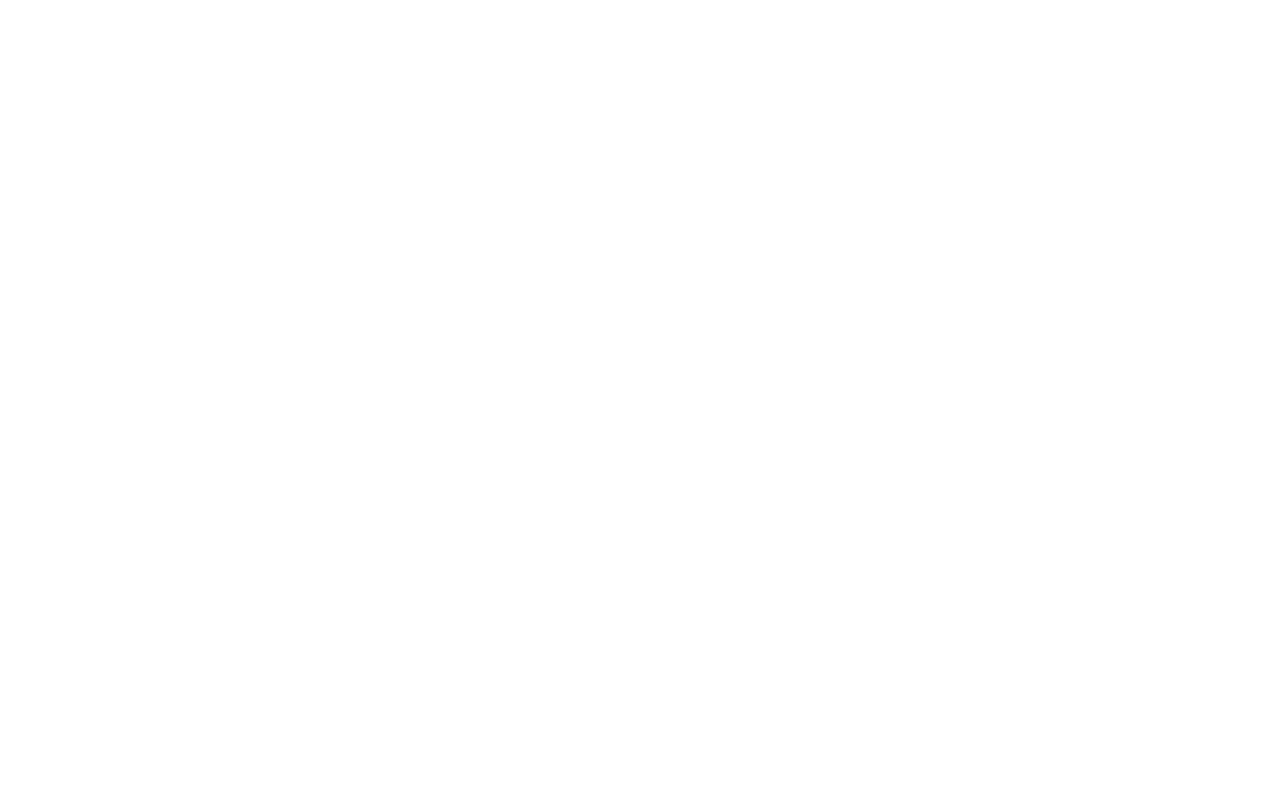
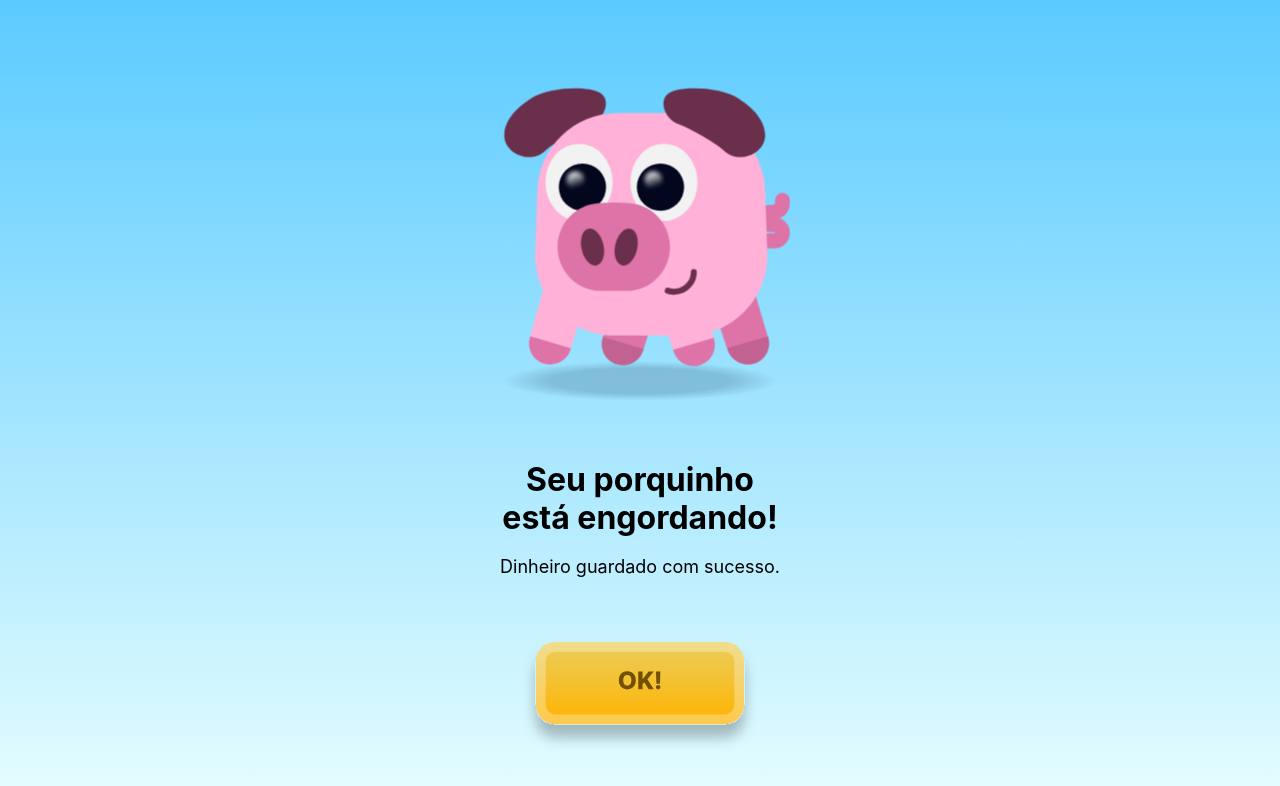
Before and after one commit to vanessanascimento28/OinkBank, a React (Vite) app: page /saving in a window 1280 px wide. Before the commit this address had no page. Shown: the top 786 px of the page. Built offline with nearby package versions, Linux system fonts and the light colour scheme.

Commit message:
"saving screen"

```diff
--- a/src/App.jsx
+++ b/src/App.jsx
@@ -1,16 +1,22 @@
 // src/App.jsx
 import { useState } from "react";
-import { BrowserRouter as Router, Routes, Route, useLocation } from "react-router-dom";
+import {
+  BrowserRouter as Router,
+  Routes,
+  Route,
+  useLocation,
+} from "react-router-dom";
 import { AnimatePresence, motion } from "framer-motion";
 import Home from "./components/Home.jsx";
 import DptScreen from "./components/DptScreen.jsx";
 import BrkScreen from "./components/BrkScreen.jsx";
+import SavingScreen from "./components/SavingScreen.jsx";
 
 // variantes de página (fade + leve slide)
 const pageVariants = {
   initial: { opacity: 0, y: 12 },
-  in:      { opacity: 1, y: 0 },
-  out:     { opacity: 0, y: -12 },
+  in: { opacity: 1, y: 0 },
+  out: { opacity: 0, y: -12 },
 };
 
 const pageTransition = { duration: 0.28, ease: "easeInOut" };
@@ -37,16 +43,38 @@
   return (
     <AnimatePresence mode="wait">
       <Routes location={location} key={location.pathname}>
-        <Route path="/" element={<AnimatedPage><Home balance={balance} /></AnimatedPage>} />
-        <Route path="/deposit" element={<AnimatedPage><DptScreen /></AnimatedPage>} />
-        <Route path="/break" element={<AnimatedPage><BrkScreen /></AnimatedPage>} />
+        <Route
+          path="/"
+          element={
+            <AnimatedPage>
+              <Home balance={balance} />
+            </AnimatedPage>
+          }
+        />
+        <Route
+          path="/deposit"
+          element={
+            <AnimatedPage>
+              <DptScreen />
+            </AnimatedPage>
+          }
+        />
+        <Route
+          path="/break"
+          element={
+            <AnimatedPage>
+              <BrkScreen />
+            </AnimatedPage>
+          }
+        />
+        <Route path="/saving" element={<SavingScreen />} />
       </Routes>
     </AnimatePresence>
   );
 }
 
 export default function App() {
-  const [balance] = useState(30.00);
+  const [balance] = useState(30.0);
 
   return (
     <Router>
--- /dev/null
+++ b/src/blocks/SavingScreen.css
@@ -0,0 +1,125 @@
+.saving-screen {
+  display: flex;
+  align-items: center;
+  flex-direction: column;
+  min-height: 100vh;
+  min-height: 100dvh;
+  background: linear-gradient(to top, #E5FDFF 0%, #5BCBFF 100%);
+}
+
+
+.saving__content {
+  flex: 1;
+  display: flex;
+  flex-direction: column;
+  align-items: center;
+  justify-content: center;
+}
+
+
+.saving__pig-area {
+  position: relative;
+  display: grid;
+  place-items: center;
+  margin-top: 10px;
+}
+
+
+@keyframes pigPulse {
+  0%, 100% { transform: scale(1); }
+  50%      { transform: scale(1.05); }
+}
+
+.saving__pig {
+  max-width: 300px;
+  height: 312px;
+  animation: pigPulse 1.4s ease-in-out infinite;
+  z-index: 1;
+  display: block;
+}
+
+.saving__pig-shadow {
+  width: 280px;
+  height: 40px;
+  margin-top: -12px;
+  border-radius: 50%;
+  background: radial-gradient(
+    ellipse at center,
+    rgba(64, 105, 136, 0.30) 0%,
+    rgba(64, 105, 136, 0.30) 45%,
+    rgba(64, 105, 136, 0.00) 70%
+  );
+}
+
+@keyframes coinDrop {
+  0%   { transform: translateY(-400px) rotate(0deg); opacity: 0; }
+  15%  { opacity: 1; }
+  70%  { opacity: 1; }
+  100% { transform: translateY(80px) rotate(360deg); opacity: 0; }
+}
+
+.coin {
+  position: absolute;
+  width: 36px;
+  height: 36px;
+  object-fit: contain;
+  z-index: 0; /* 👈 moedas ficam atrás do porco */
+  animation: coinDrop 1.6s ease-in infinite;
+}
+
+.coin--1 { left: -2px; animation-delay: 0s; }
+.coin--2 { left:  50px; animation-delay: 0.4s; }
+.coin--3 { left:  200px; animation-delay: 0.8s; }
+
+.saving__message {
+  max-width: 286px;
+  height: 78px;
+  font-family: "Inter", Arial, sans-serif;
+  font-weight: 700;
+  font-size: 32px;
+  line-height: 1.2;
+  text-align: center;
+  margin-top: 60px;
+}
+
+.saving__message-success {
+  max-width: 286px;
+  height: 22px;
+  font-family: "Inter", Arial, sans-serif;
+  font-weight: 400;
+  font-size: 18px;
+  line-height: 1.2;
+  text-align: center;
+  margin-top: 17px;
+}
+
+.saving__loader {
+  width: 36px;
+  height: 36px;
+  border: 3px solid rgba(255,255,255,0.8);
+  border-top-color: #063a59;
+  border-radius: 50%;
+  margin-top: 60px;
+  animation: spin 0.9s linear infinite;
+}
+@keyframes spin {
+  to { transform: rotate(360deg); }
+}
+
+.saving__ok-btn {
+  background: none;
+  border: none;
+  padding: 0;
+  cursor: pointer;
+  transition: transform 0.15s ease, filter 0.15s ease;
+}
+.saving__ok-btn:active {
+  transform: scale(0.92);
+  filter: brightness(0.95);
+}
+.saving__ok-icon {
+  max-width: 273px;
+  height: 108px;
+  display: block;
+  margin-top: 64px;
+}
--- a/src/components/DptScreen.jsx
+++ b/src/components/DptScreen.jsx
@@ -52,7 +52,7 @@
             className="dpt__btn"
             type="button"
             aria-label="Confirmar"
-            onClick={(e) => e.preventDefault()}
+            onClick={() => navigate("/saving")}
           >
             <img src={confirmGreen} alt="Confirmar" className="dpt__btn-icon" />
           </button>
--- /dev/null
+++ b/src/components/SavingScreen.jsx
@@ -0,0 +1,59 @@
+import React, { useEffect, useState } from "react";
+import { useNavigate } from "react-router-dom";
+import "../blocks/SavingScreen.css";
+import petPig from "../images/petPig.svg";
+import coin from "../images/coin.svg";
+import okButton from "../images/okButton.svg";
+
+function SavingScreen() {
+  const navigate = useNavigate();
+  const [done, setDone] = useState(false);
+
+  useEffect(() => {
+    const t = setTimeout(() => setDone(true), 3000); // 3s
+    return () => clearTimeout(t);
+  }, []);
+
+  return (
+    <div className="saving-screen">
+      <main className="saving__content">
+        <div className="saving__pig-area">
+          {/* pig “engordando” */}
+          <img src={petPig} alt="Porquinho mascote" className="saving__pig" />
+
+          {/* moedinhas caindo */}
+          <img src={coin} alt="" className="coin coin--1" aria-hidden="true" />
+          <img src={coin} alt="" className="coin coin--2" aria-hidden="true" />
+          <img src={coin} alt="" className="coin coin--3" aria-hidden="true" />
+
+          {/* sombra */}
+          <div className="saving__pig-shadow" aria-hidden="true"></div>
+        </div>
+
+        {/* mensagem fixa */}
+        <p className="saving__message">Seu porquinho está engordando!</p>
+
+        {/* loading ou botão OK */}
+        {done ? (
+          <>
+            <p className="saving__message-success" aria-live="polite">
+              Dinheiro guardado com sucesso.
+            </p>
+            <button
+              className="saving__ok-btn"
+              type="button"
+              onClick={() => navigate("/")}
+              aria-label="Voltar para a Home"
+            >
+              <img src={okButton} alt="OK" className="saving__ok-icon" />
+            </button>
+          </>
+        ) : (
+          <div className="saving__loader" role="status" aria-label="Carregando" />
+        )}
+      </main>
+    </div>
+  );
+}
+
+export default SavingScreen;
```
Also changed, not shown: src/images/coin.svg (added), src/images/okButton.svg (added).
